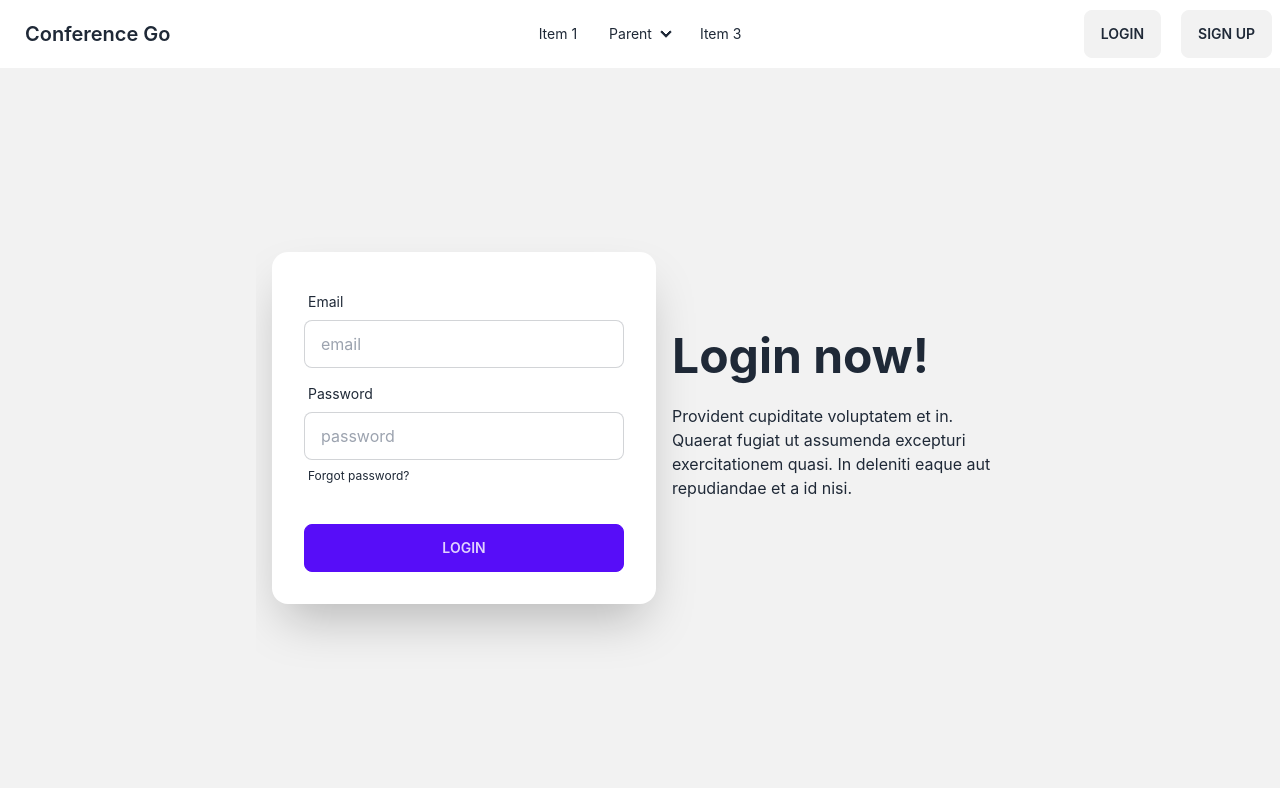
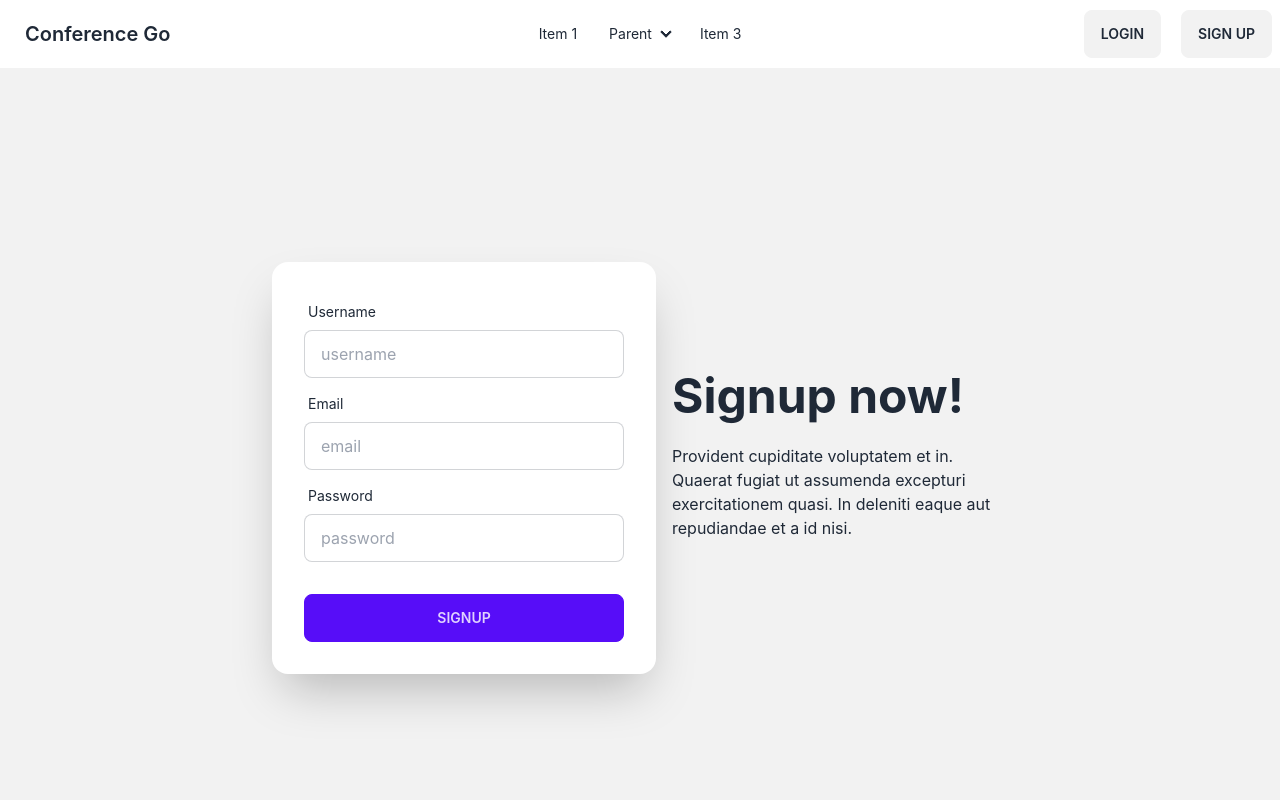
Before and after one commit to shadanamini/GatherHub, a React (Create React App) app: page /signup in a window 1280 px wide. Built offline with nearby package versions, Linux system fonts and the light colour scheme.

Commit message:
most recent changes

```diff
--- a/src/App.js
+++ b/src/App.js
@@ -1,6 +1,7 @@
 import './App.css';
 import Landing from './pages/Landing';
 import Login from './pages/Login';
+import Signup from './pages/Signup';
 import { Route, Routes, BrowserRouter } from 'react-router-dom';
 
 function App() {
@@ -10,7 +11,7 @@ function App() {
         <Routes>
           <Route path="/" element={<Landing />} />
           <Route path="login" element={<Login />} />
-          <Route path="signup" element={<Login />} />
+          <Route path="signup" element={<Signup />} />
         </Routes>
       </BrowserRouter>
     </>
--- a/src/pages/Login.js
+++ b/src/pages/Login.js
@@ -2,7 +2,7 @@ import Navbar from "../components/Navbar"
 
 const Login = () => {
     return (
-        <div className='overflow-y-hidden max-h-screen'>
+        <div className='lg:overflow-y-hidden max-h-screen'>
             <Navbar/>
             <div className="flex items-center justify-center bg-base-200 overflow-y-hidden">
                 <div className="hero min-h-[90vh] w-3/5 bg-base-200 overflow-y-hidden">
--- a/src/pages/Signup.js
+++ b/src/pages/Signup.js
@@ -1,14 +1,24 @@
+import Navbar from "../components/Navbar"
+
 const Signup = () => {
     return (
+        <div className='lg:overflow-y-hidden max-h-screen'>
+            <Navbar />
             <div className="flex items-center justify-center bg-base-200">
                 <div className="hero min-h-screen w-3/5 bg-base-200">
                     <div className="hero-content flex-col lg:flex-row-reverse">
                         <div className="text-center lg:text-left">
-                        <h1 className="text-5xl font-bold">Login now!</h1>
+                            <h1 className="text-5xl font-bold">Signup now!</h1>
                             <p className="py-6">Provident cupiditate voluptatem et in. Quaerat fugiat ut assumenda excepturi exercitationem quasi. In deleniti eaque aut repudiandae et a id nisi.</p>
                         </div>
                         <div className="card flex-shrink-0 w-full max-w-sm shadow-2xl bg-base-100">
                             <div className="card-body">
+                                <div className="form-control">
+                                    <label className="label">
+                                        <span className="label-text">Username</span>
+                                    </label>
+                                    <input type="text" placeholder="username" className="input input-bordered" />
+                                </div>
                                 <div className="form-control">
                                     <label className="label">
                                         <span className="label-text">Email</span>
@@ -20,12 +30,10 @@ const Signup = () => {
                                         <span className="label-text">Password</span>
                                     </label>
                                     <input type="text" placeholder="password" className="input input-bordered" />
-                                <label className="label">
-                                    <a href="#" className="label-text-alt link link-hover">Forgot password?</a>
-                                </label>
                                 </div>
                                 <div className="form-control mt-6">
-                                <button className="btn btn-primary">Login</button>
+                                    <button className="btn btn-primary">Signup</button>
+                                </div>
                             </div>
                         </div>
                     </div>
```
Lines whose indentation alone changed are shown as unchanged.
